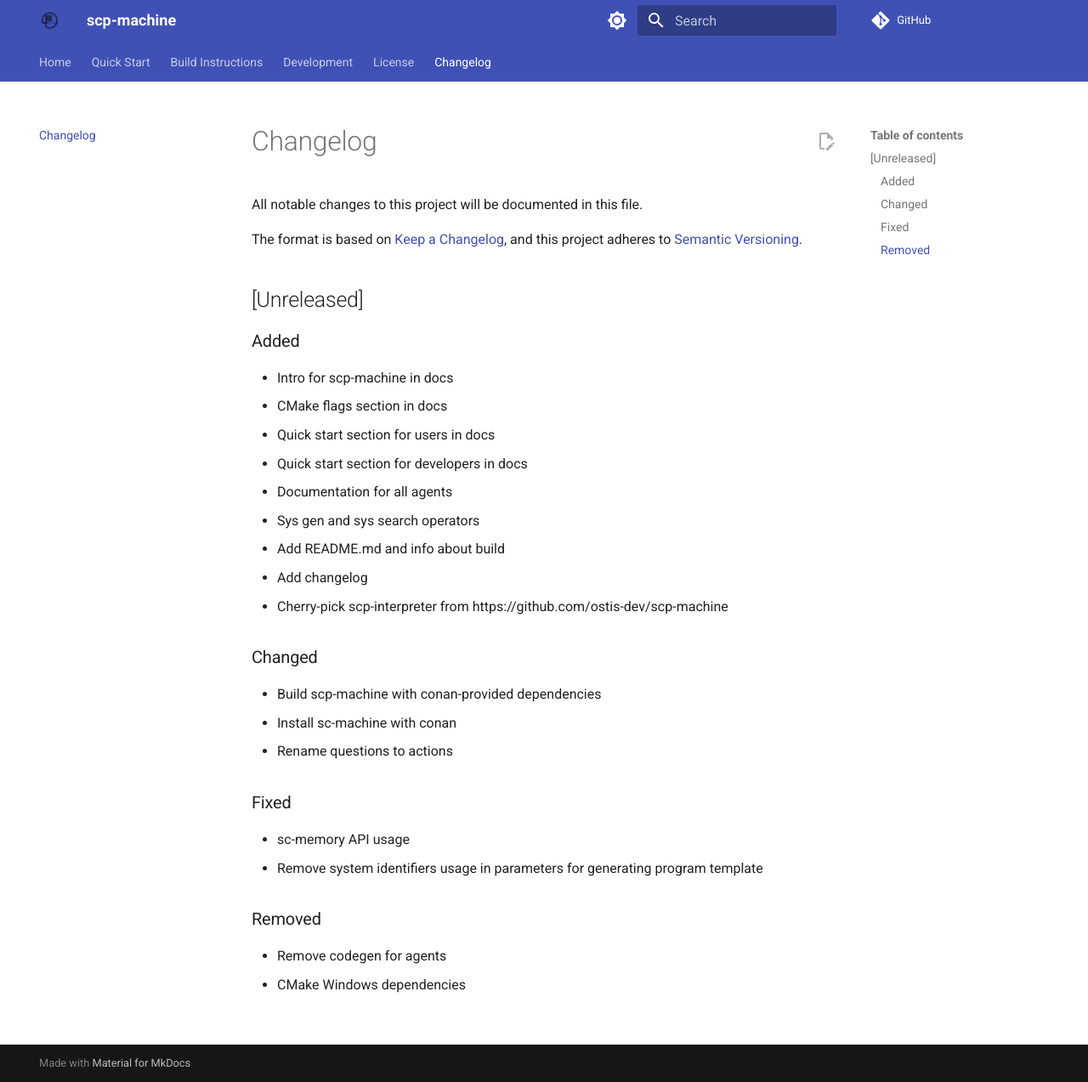
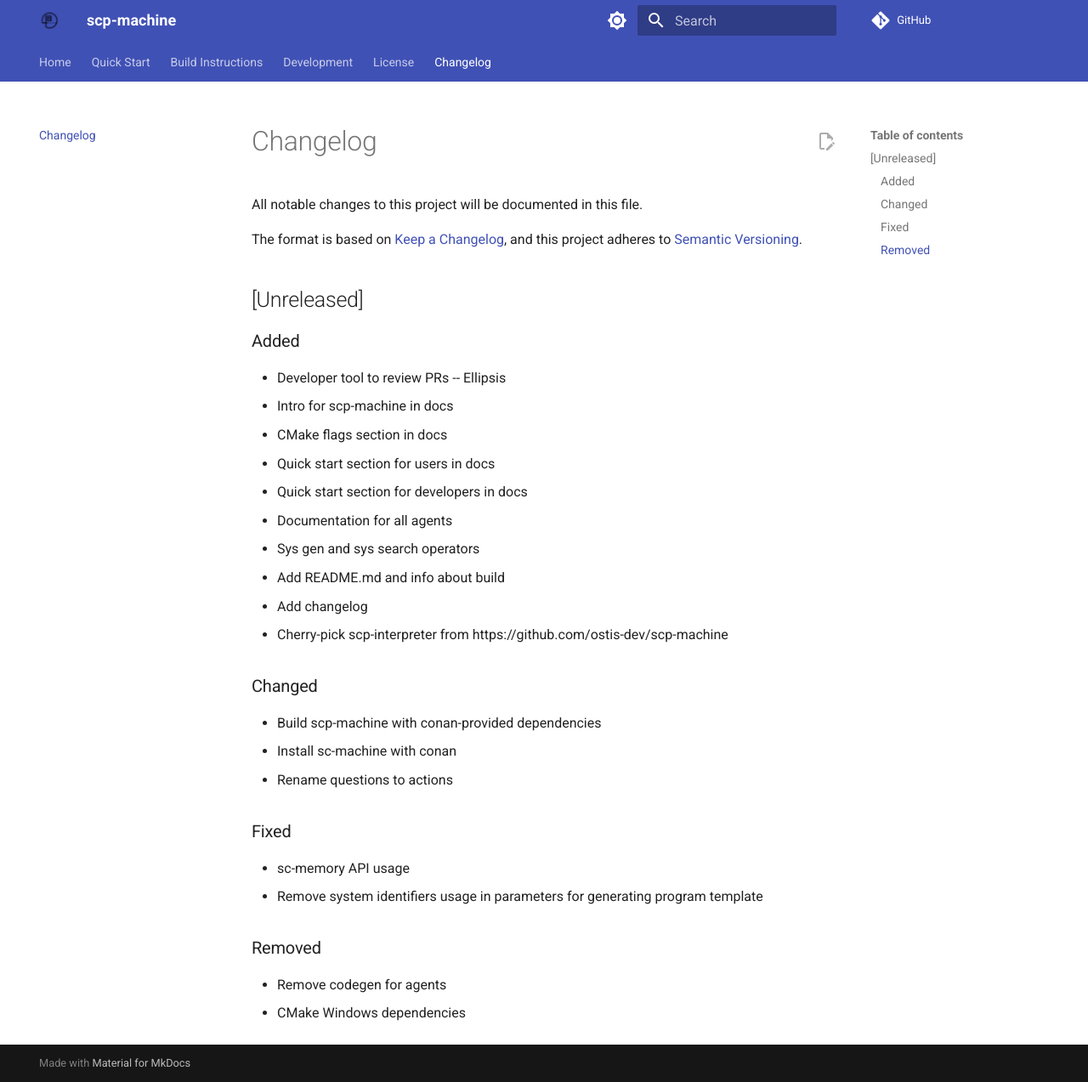
Before and after one commit to ostis-ai/scp-machine, an MkDocs documentation site: the page built from docs/changelog.md, in a window 1280 px wide and 1273 px high. Shown: the whole window at 85% size. Built offline with MkDocs 1.6.1 and Material for MkDocs 9.7.7, drawn with Linux system fonts in a browser that asks for light colours; comment, search, counter and statistics services are not loaded.

Commit message:
[docs] Apply changes

```diff
--- a/docs/changelog.md
+++ b/docs/changelog.md
@@ -9,6 +9,7 @@ and this project adheres to [Semantic Versioning](https://semver.org/spec/v2.0.0
 
 ### Added
 
+- Developer tool to review PRs -- Ellipsis
 - Intro for scp-machine in docs
 - CMake flags section in docs
 - Quick start section for users in docs
```
